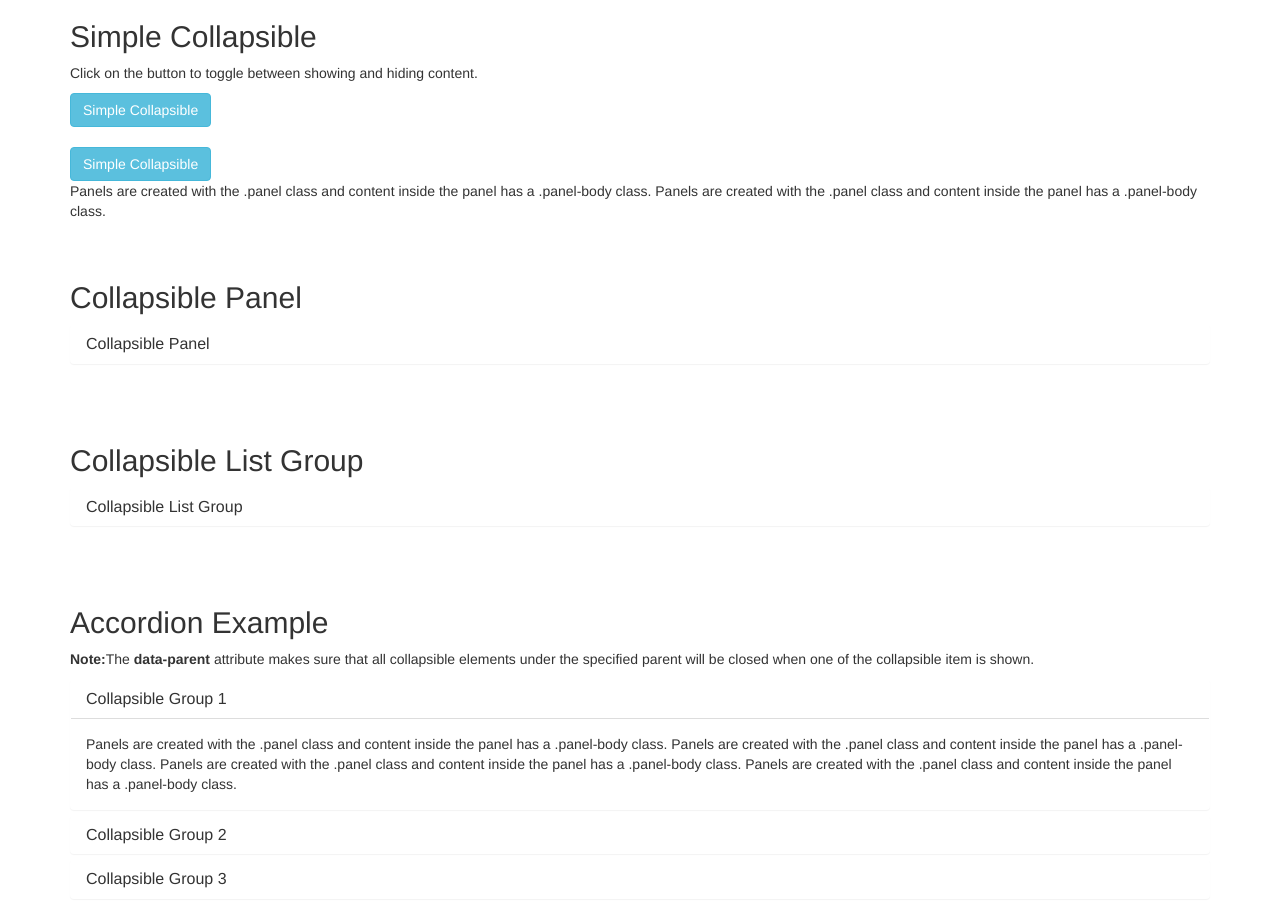
After one commit to rkpust/Bootstrap3Practise, a PHP site: page /BScollapse.php in a window 1280 px wide. The commit adds this page. Run offline with PHP 8.4, Linux system fonts and the light colour scheme.

Commit message:
BS Collapse Examples

```diff
--- /dev/null
+++ b/BScollapse.php
@@ -0,0 +1,130 @@
+<!DOCTYPE html>
+<html lang="en">
+<head>
+	<meta charset="utf-8">
+	<meta name="viewport" content="width=device-width,  initial-scale=1">
+	<title>BS Collapse Examples</title>
+	<link rel="stylesheet" href="https://maxcdn.bootstrapcdn.com/bootstrap/3.4.1/css/bootstrap.min.css">
+    <script src="https://ajax.googleapis.com/ajax/libs/jquery/3.6.0/jquery.min.js"></script>
+    <script src="https://maxcdn.bootstrapcdn.com/bootstrap/3.4.1/js/bootstrap.min.js"></script>
+</head>
+
+<body>
+
+	<div class="container">
+		<h2>Simple Collapsible</h2>
+		 <p>Click on the button to toggle between showing and hiding content.</p>
+		<button type="button" class="btn btn-info" data-toggle="collapse" data-target="#demo1" >Simple Collapsible</button>
+
+		<div id="demo1" class="collapse">Panels are created with the .panel class and content inside the panel has a .panel-body class.
+		Panels are created with the .panel class and content inside the panel has a .panel-body class.
+		</div>
+
+		<br><br>
+
+		<button type="button" class="btn btn-info" data-toggle="collapse" data-target="#demo" >Simple Collapsible</button>
+
+		<div id="demo" class="collapse in">Panels are created with the .panel class and content inside the panel has a .panel-body class.
+		Panels are created with the .panel class and content inside the panel has a .panel-body class.
+		</div>
+
+		<br><br>
+
+		<h2>Collapsible Panel</h2>
+		<div class="panel-group">
+			<div class="panel pane-default">
+			 <div class="panel-heading">
+			 	<h4 class="panel-title">
+			 	<a href="#collapse1" data-toggle="collapse">Collapsible Panel</a>
+			 	</h4>
+			 </div>
+			 <div id="collapse1" class="panel-collapse collapse">
+			 	<div class="panel-body">Panel Body</div>
+			 	<div class="panel-footer">Panel Footer</div>
+			 </div>
+			</div>
+		</div>
+
+		<br><br>
+
+		<h2>Collapsible List Group</h2>
+		<div class="panel-group">
+			<div class="panel pane-default">
+			 <div class="panel-heading">
+			 	<h4 class="panel-title">
+			 	<a data-toggle="collapse" href="#collapse1">Collapsible List Group</a>
+			 	</h4>
+			 </div>
+			 <div id="collapse1" class="panel-collapse collapse">
+			 	<ul class="list-group">
+			 		<li class="list-group-item">One</li>
+			 		<li class="list-group-item">Two</li>
+			 		<li class="list-group-item">Three</li>
+			 	</ul>
+
+			 	<div class="panel-footer">Footer</div>
+			 </div>
+			</div>
+		</div>
+
+		<br><br>
+
+		<h2>Accordion Example</h2>
+		<p><strong>Note:</strong>The <strong>data-parent</strong> attribute makes sure that all collapsible elements under the specified parent will be closed when one of the collapsible item is shown.</p>
+		<div class="panel-group" id="accordion">
+			<div class="panel pane-default">
+			 <div class="panel-heading">
+			 	<h4 class="panel-title">
+			 	<a data-toggle="collapse" data-parent="#accordion" href="#collapse1">Collapsible Group 1</a>
+			 	</h4>
+			 </div>
+			 <div id="collapse1" class="panel-collapse collapse in">
+			 	<div class="panel-body">Panels are created with the .panel class and content inside the panel has a .panel-body class.
+		Panels are created with the .panel class and content inside the panel has a .panel-body class.
+
+		Panels are created with the .panel class and content inside the panel has a .panel-body class.
+		Panels are created with the .panel class and content inside the panel has a .panel-body class.
+		</div>
+
+			 </div>
+			</div>
+
+			<div class="panel pane-default">
+			 <div class="panel-heading">
+			 	<h4 class="panel-title">
+			 	<a data-toggle="collapse" data-parent="#accordion" href="#collapse2">Collapsible Group 2</a>
+			 	</h4>
+			 </div>
+			 <div id="collapse2" class="panel-collapse collapse">
+			 	<div class="panel-body">Panels are created with the .panel class and content inside the panel has a .panel-body class.
+		Panels are created with the .panel class and content inside the panel has a .panel-body class.
+
+		Panels are created with the .panel class and content inside the panel has a .panel-body class.
+		Panels are created with the .panel class and content inside the panel has a .panel-body class.
+		</div>
+
+			 </div>
+			</div>
+
+			<div class="panel pane-default">
+			 <div class="panel-heading">
+			 	<h4 class="panel-title">
+			 	<a data-toggle="collapse" data-parent="#accordion" href="#collapse3">Collapsible Group 3</a>
+			 	</h4>
+			 </div>
+			 <div id="collapse3" class="panel-collapse collapse">
+			 	<div class="panel-body">Panels are created with the .panel class and content inside the panel has a .panel-body class.
+		Panels are created with the .panel class and content inside the panel has a .panel-body class.
+
+		Panels are created with the .panel class and content inside the panel has a .panel-body class.
+		Panels are created with the .panel class and content inside the panel has a .panel-body class.
+		</div>
+
+			 </div>
+			</div>
+		</div>
+
+     </div>
+
+</body>
+</html>
--- a/index.php
+++ b/index.php
@@ -92,6 +92,10 @@
 			<a href="BSscrollspy2.php"> <button type="button" class="
 				btn btn-warning">BS Scrollspy-2</button> </a>
 
+			 <a href="BScollapse.php"> <button type="button" class="
+				btn btn-danger">BS Collapse</button> </a>
+
+
 
 
 			</div>
```
